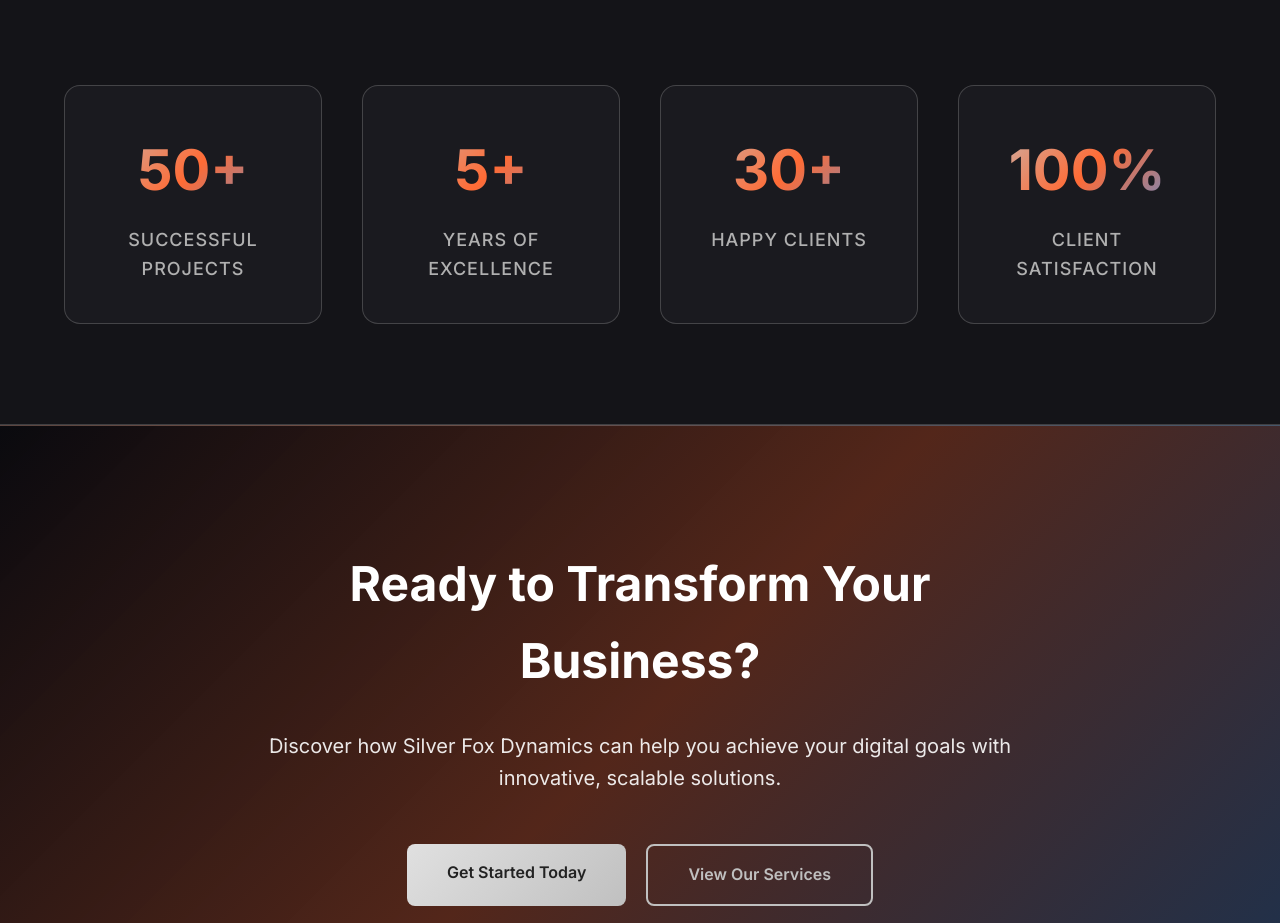
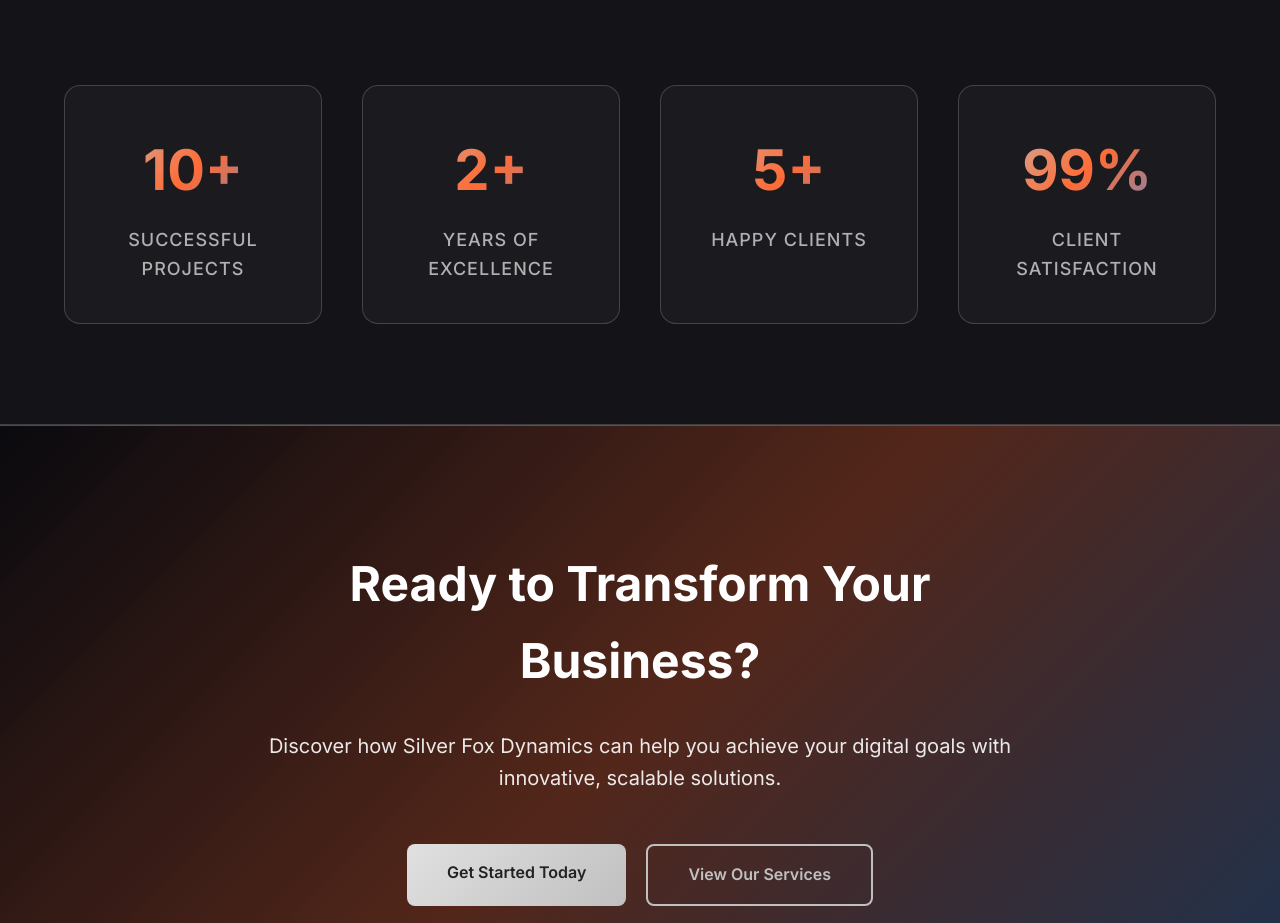
Before and after one commit to abdulmughees00090/SFD, a plain HTML site: page about.html in a window 1280 px wide. Shown: the part 2160-3083 px from the top of the page. Drawn offline with Linux system fonts and the light colour scheme.

Commit message:
Update about.html

```diff
--- a/about.html
+++ b/about.html
@@ -164,19 +164,19 @@
     <section class="stats-section fade-in-up">
         <div class="stats-grid">
             <div class="stat-item">
-                <h3>50+</h3>
+                <h3>10+</h3>
                 <p>Successful Projects</p>
             </div>
             <div class="stat-item">
-                <h3>5+</h3>
+                <h3>2+</h3>
                 <p>Years of Excellence</p>
             </div>
             <div class="stat-item">
-                <h3>30+</h3>
+                <h3>5+</h3>
                 <p>Happy Clients</p>
             </div>
             <div class="stat-item">
-                <h3>100%</h3>
+                <h3>99%</h3>
                 <p>Client Satisfaction</p>
             </div>
         </div>
```
